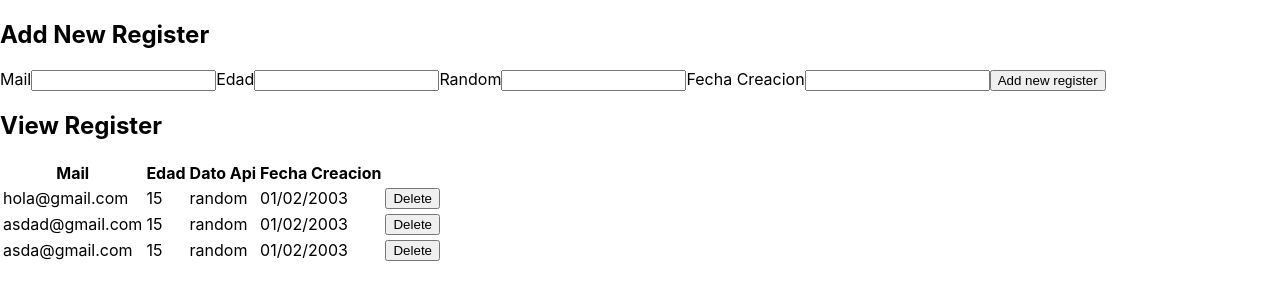
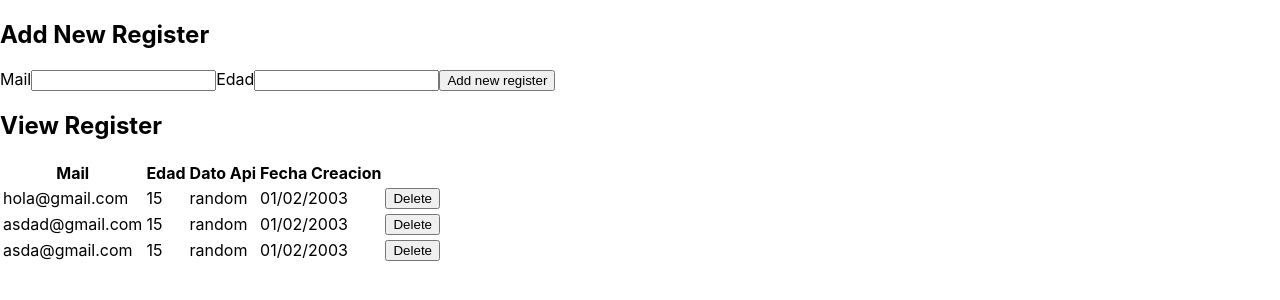
Before and after one commit to luck9217/TixcodeTest, a React (Create React App) app: page / in a window 1280 px wide. Shown: the top 300 px of the page. Built offline with nearby package versions, Linux system fonts and the light colour scheme; no server answers.

Commit message:
feat:add send api data to table

```diff
--- a/src/App.js
+++ b/src/App.js
@@ -1,7 +1,7 @@
-import React, { useState, useEffect } from 'react'
+import React, { useState } from 'react'
 import UserTable from './components/tables/UserTable'
 import AddUserForm from './components/tables/AddUserForm'
-import axios from 'axios';
+
 
 const App = () => {
   const usersData = [
@@ -14,7 +14,12 @@ const App = () => {
 
   //Setting state
   const [users, setUsers] = useState(usersData)
+
+  // const [randonapi, setRandonapi]= useState ('');
+  // const [dateapi, setDateapi]= useState ('');
   // const [ currentUser, setCurrentUser ] = useState(initialFormState)
+
+
 
   //CRUD operations
   const addUser = (user) => {
@@ -28,35 +33,8 @@ const App = () => {
 		setUsers(users.filter(user => user.id !== id))
 	}
 
-  useEffect(() => {
-    if(addUser) {
 
-       console.log("click")
 
-       const apifunction = async () => {
-
-        const rand =  Math.floor(Math.random()*200)+1;
-
-      //   //evitamos la ejecucion la primera vez
-      // if(moneda==='')return;
-
-      //consultar la api para obetener la cotizacion
-      const url=`https://rickandmortyapi.com/api/character/${rand}`;
-
-      const resultado= await axios.get(url);
-
-        //guardar cotizacion
-      console.log(resultado.data.created);
-      console.log(resultado.data.location.name);
-      console.log(resultado)
-
-       }
-
-       apifunction();
-
-      }
-    }
-  )
 
 
   return (
@@ -64,7 +42,6 @@ const App = () => {
 
       <div className="flex-row">
         <div className="flex-large">
-
 
           <h2>Add New Register</h2>
           <AddUserForm addUser={addUser} />
--- a/src/components/tables/AddUserForm.js
+++ b/src/components/tables/AddUserForm.js
@@ -1,4 +1,5 @@
-import React, { useState } from 'react'
+import React, { useState ,useEffect} from 'react'
+import axios from 'axios';
 
 const AddUserForm = (props) => {
   const initialFormState = { id: null, mail: '', edad: '',datarandom:'',datecreation:'' }
@@ -10,14 +11,65 @@ const AddUserForm = (props) => {
     setUser({ ...user, [name]: value })
   }
 
+
+
+  const[agregarok, setAgregarok]=useState(false);
+
+  const[inputdatarandom,setInputdatarandom]=useState("");
+  const[inputddatecreation,setInputdatecreation]=useState("");
+
+
+  useEffect(() => {
+
+
+
+    const apifunction = async () => {
+
+      if(agregarok===false) return;
+
+
+
+
+      const rand =  Math.floor(Math.random()*200)+1;
+
+
+      const url=`https://rickandmortyapi.com/api/character/${rand}`;
+
+      const resultado= await axios.get(url);
+
+
+      setInputdatecreation(resultado.data.created);
+      setInputdatarandom(resultado.data.location.name);
+
+      setAgregarok(false);
+
+       }
+
+       apifunction();
+
+
+         },[agregarok]
+
+                         )
+
+
+
+
   return (
     <form
       onSubmit={(event) => {
         event.preventDefault()
         if (!user.mail || !user.edad) return
 
+
+        user.datecreation= inputddatecreation
+        user.datarandom= inputdatarandom
+
+        console.log(user)
+
         props.addUser(user)
         setUser(initialFormState)
+        setAgregarok(true)
       }}
     >
       <label>Mail</label>
@@ -34,21 +86,8 @@ const AddUserForm = (props) => {
         value={user.edad}
         onChange={handleInputChange}
       />
-      <label>Random</label>
-      <input
-        type="text"
-        name="datarandom"
-        value={user.datarandom}
-        onChange={handleInputChange}
-      />
-      <label>Fecha Creacion</label>
-      <input
-        type="text"
-        name="datecreation"
-        value={user.datecreation}
-        onChange={handleInputChange}
-      />
-      <button>Add new register</button>
+
+      <button type="submit">Add new register</button>
     </form>
   )
 }
```
